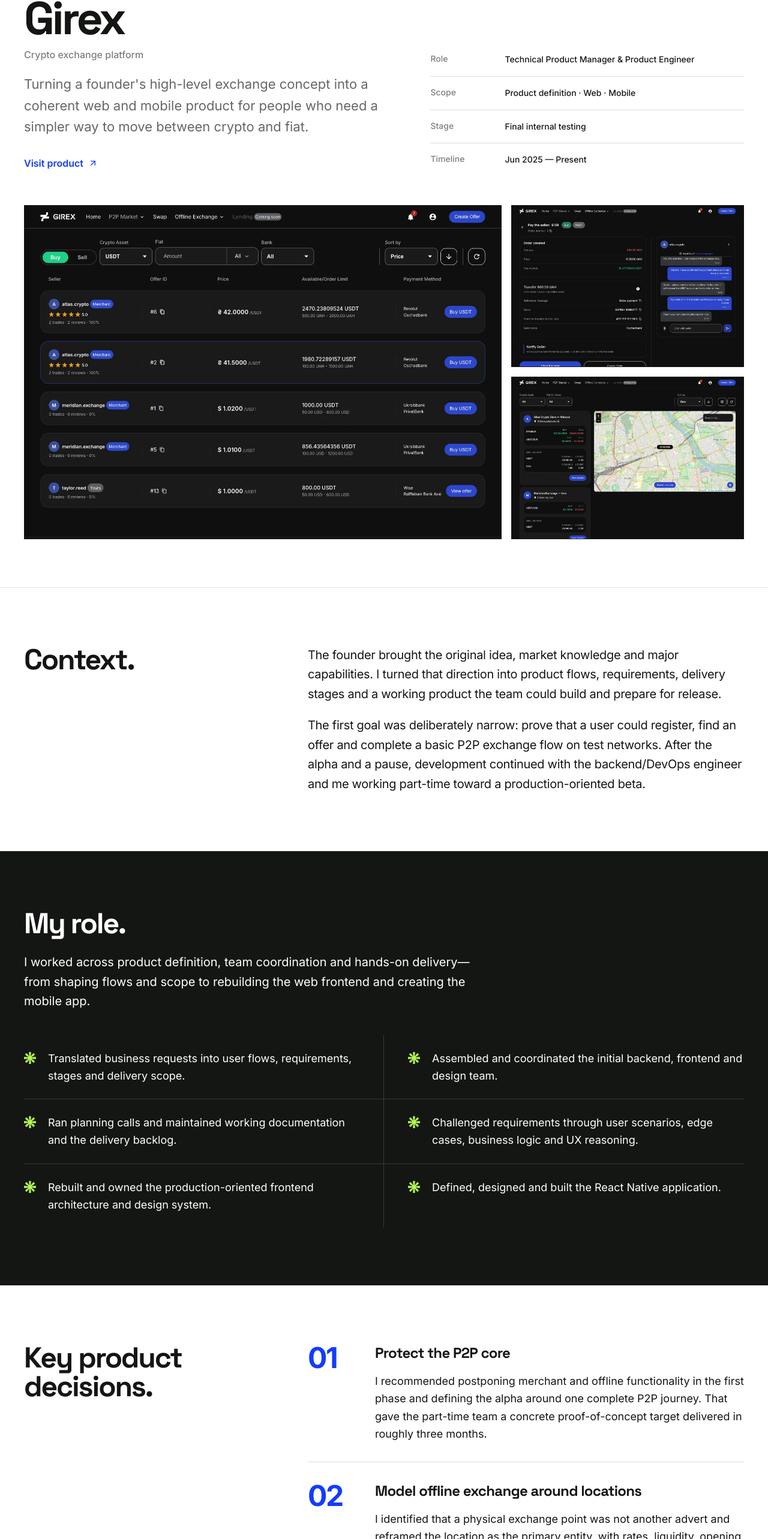
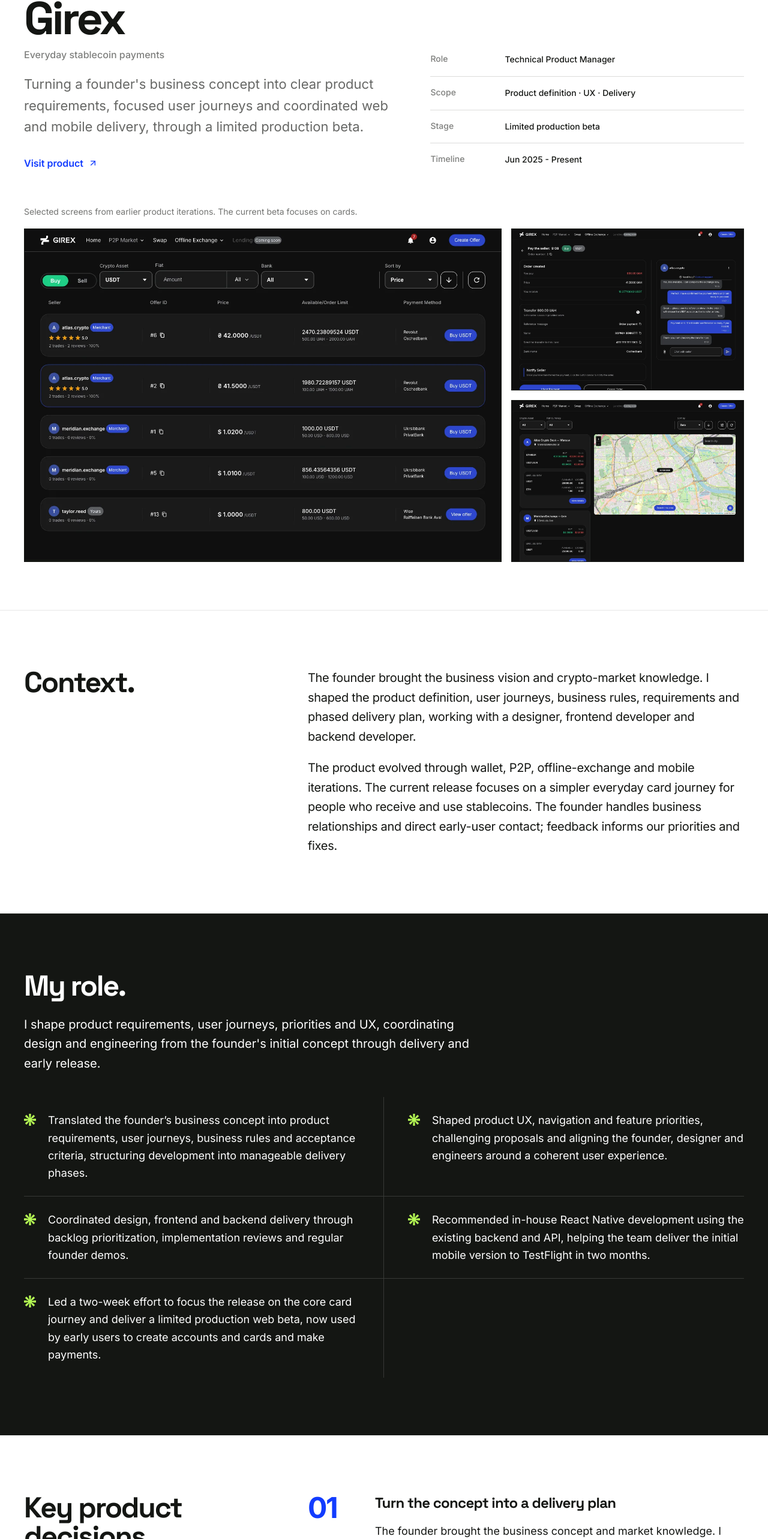
Before and after one commit to gizelo/gizelo-dev, a Next.js app: page /work/girex in a window 1280 px wide. Shown: the part 207-2773 px from the top of the page at 60% size. Built offline with nearby package versions, Linux system fonts and the light colour scheme.

Commit message:
feat: align portfolio with product management experience

```diff
--- a/src/app/layout.tsx
+++ b/src/app/layout.tsx
@@ -17,12 +17,12 @@ const spaceGrotesk = Space_Grotesk({
 
 const isVercelDeployment = process.env.VERCEL === "1";
 const siteDescription =
-  "Robert Gizelo is a Product Builder working across product definition, UX and engineering to turn complex ideas into working digital products.";
+  "Robert Gizelo is a Technical Product Manager shaping requirements, UX, priorities and cross-functional delivery for web and mobile products, backed by software engineering experience.";
 
 export const metadata: Metadata = {
   metadataBase: new URL("https://www.gizelo.dev"),
   title: {
-    default: "Robert Gizelo — Product Builder",
+    default: "Robert Gizelo — Technical Product Manager",
     template: "%s — Robert Gizelo",
   },
   description: siteDescription,
@@ -33,7 +33,7 @@ export const metadata: Metadata = {
     type: "website",
     locale: "en_US",
     siteName: "Robert Gizelo",
-    title: "Robert Gizelo — Product Builder",
+    title: "Robert Gizelo — Technical Product Manager",
     description: siteDescription,
     url: "/",
     images: [
@@ -41,13 +41,13 @@ export const metadata: Metadata = {
         url: "/og-image-v2.jpg",
         width: 1200,
         height: 630,
-        alt: "Robert Gizelo — Product Builder",
+        alt: "Robert Gizelo — Technical Product Manager",
       },
     ],
   },
   twitter: {
     card: "summary_large_image",
-    title: "Robert Gizelo — Product Builder",
+    title: "Robert Gizelo — Technical Product Manager",
     description: siteDescription,
     images: ["/og-image-v2.jpg"],
   },
--- a/src/app/page.tsx
+++ b/src/app/page.tsx
@@ -2,9 +2,9 @@ import type { Metadata } from "next";
 import HomePage from "@/views/HomePage";
 
 export const metadata: Metadata = {
-  title: "Robert Gizelo — Product Builder",
+  title: "Robert Gizelo — Technical Product Manager",
   description:
-    "Robert Gizelo is a Product Builder working across product definition, UX and engineering to turn complex ideas into working digital products.",
+    "Robert Gizelo is a Technical Product Manager shaping requirements, UX, priorities and cross-functional delivery for web and mobile products, backed by software engineering experience.",
   alternates: { canonical: "/" },
 };
 
@@ -13,7 +13,7 @@ const personSchema = {
   "@type": "Person",
   name: "Robert Gizelo",
   url: "https://www.gizelo.dev",
-  jobTitle: "Product Builder",
+  jobTitle: "Technical Product Manager",
   sameAs: ["https://www.linkedin.com/in/gizelo/", "https://t.me/gizelo"],
   knowsAbout: [
     "Product management",
--- a/src/constants.ts
+++ b/src/constants.ts
@@ -50,53 +50,55 @@ export const caseStudies: CaseStudy[] = [
   {
     slug: "girex",
     name: "Girex",
-    category: "Crypto exchange platform",
+    category: "Everyday stablecoin payments",
     summary:
-      "Turning a founder's high-level exchange concept into a coherent web and mobile product for people who need a simpler way to move between crypto and fiat.",
-    role: "Technical Product Manager & Product Engineer",
-    scope: "Product definition · Web · Mobile",
-    stage: "Final internal testing",
-    timeline: "Jun 2025 — Present",
+      "Turning a founder's business concept into clear product requirements, focused user journeys and coordinated web and mobile delivery, through a limited production beta.",
+    role: "Technical Product Manager",
+    scope: "Product definition · UX · Delivery",
+    stage: "Limited production beta",
+    timeline: "Jun 2025 - Present",
     website: "https://girex.io/",
-    ownershipLabel: "Led product definition and delivery · Built the web frontend and mobile app",
+    ownershipLabel: "Product definition, UX, prioritization and cross-functional delivery",
     context: [
-      "The founder brought the original idea, market knowledge and major capabilities. I turned that direction into product flows, requirements, delivery stages and a working product the team could build and prepare for release.",
-      "The first goal was deliberately narrow: prove that a user could register, find an offer and complete a basic P2P exchange flow on test networks. After the alpha and a pause, development continued with the backend/DevOps engineer and me working part-time toward a production-oriented beta.",
+      "The founder brought the business vision and crypto-market knowledge. I shaped the product definition, user journeys, business rules, requirements and phased delivery plan, working with a designer, frontend developer and backend developer.",
+      "The product evolved through wallet, P2P, offline-exchange and mobile iterations. The current release focuses on a simpler everyday card journey for people who receive and use stablecoins. The founder handles business relationships and direct early-user contact; feedback informs our priorities and fixes.",
     ],
     owned: [
-      "Translated business requests into user flows, requirements, stages and delivery scope.",
-      "Assembled and coordinated the initial backend, frontend and design team.",
-      "Ran planning calls and maintained working documentation and the delivery backlog.",
-      "Challenged requirements through user scenarios, edge cases, business logic and UX reasoning.",
-      "Rebuilt and owned the production-oriented frontend architecture and design system.",
-      "Defined, designed and built the React Native application.",
+      "Translated the founder’s business concept into product requirements, user journeys, business rules and acceptance criteria, structuring development into manageable delivery phases.",
+      "Shaped product UX, navigation and feature priorities, challenging proposals and aligning the founder, designer and engineers around a coherent user experience.",
+      "Coordinated design, frontend and backend delivery through backlog prioritization, implementation reviews and regular founder demos.",
+      "Recommended in-house React Native development using the existing backend and API, helping the team deliver the initial mobile version to TestFlight in two months.",
+      "Led a two-week effort to focus the release on the core card journey and deliver a limited production web beta, now used by early users to create accounts and cards and make payments.",
     ],
     decisions: [
       {
-        title: "Protect the P2P core",
-        body: "I recommended postponing merchant and offline functionality in the first phase and defining the alpha around one complete P2P journey. That gave the part-time team a concrete proof-of-concept target delivered in roughly three months.",
+        title: "Turn the concept into a delivery plan",
+        body: "The founder brought the business concept and market knowledge. I translated it into user journeys, business rules, acceptance criteria and phased delivery, coordinating design and engineering and reviewing progress through regular demos.",
       },
       {
-        title: "Model offline exchange around locations",
-        body: "I identified that a physical exchange point was not another advert and reframed the location as the primary entity, with rates, liquidity, opening hours and supported assets attached to it—creating a clearer foundation for discovery and merchant operations.",
+        title: "Model offline exchange around offices",
+        body: "Finite-volume P2P advertisements did not fit the ongoing work of an exchange office. I proposed one persistent office profile with its address, currencies, rates and conditions, searchable by what a user wanted to buy or sell. The model was implemented, while the feature remains outside the current first-release scope.",
       },
       {
-        title: "Build mobile capability in-house",
-        body: "After reviewing an external Flutter proposal, the existing React product and long-term maintenance, I recommended React Native and internal delivery. I defined the mobile scope, navigation and interaction patterns, then built the application myself.",
+        title: "Keep mobile development in the team",
+        body: "I reviewed an external Flutter option and recommended React Native with our existing backend and API. The team delivered the initial version to TestFlight in two months. Keeping development in-house also made subsequent changes easier to coordinate and maintain.",
+      },
+      {
+        title: "Focus the release on everyday card use",
+        body: "I challenged a broad launch scope and helped define the core card journey, bringing cards and frequent actions onto one main screen and deferring secondary features. A focused two-week effort aligned positioning, UX, documentation and delivery for an early production web beta.",
       },
     ],
     delivered: [
-      "Customer web and React Native applications.",
-      "Online P2P offers, deals, chat, appeals and support flows.",
-      "Wallets, transaction history, profiles, verification and reputation.",
-      "Offline exchange-point discovery, rates, liquidity and orders.",
-      "Merchant tools for exchange points, orders, wallets and analytics.",
-      "Admin tools for users, offers, appeals, KYC and platform operations.",
+      "Product requirements, user journeys, business rules and acceptance criteria.",
+      "Phased delivery plans, backlog priorities, implementation reviews and founder demos.",
+      "A coherent card-first UX with wallets and frequent actions on one main screen.",
+      "An initial React Native client delivered to TestFlight in two months.",
+      "A limited production web beta with working account creation, cards and payments.",
     ],
     outcome:
-      "Girex moved from a name, brand color and broad concept to a working product spanning customer, merchant, admin, web and mobile experiences. The platform is now undergoing final internal testing, security hardening and release preparation before its public launch.",
+      "The web beta is running in production with early users who have created accounts and cards and can make payments. The founder is collecting feedback and issues while we refine the experience. The updated iOS version is in TestFlight. The recent two-week release effort is one milestone within my ongoing product role.",
     reflection:
-      "The biggest lesson was to protect shorter release-and-feedback cycles more firmly. I would now define success criteria and event tracking earlier, test the smallest reliable version with external users sooner, and hold the agreed scope more tightly.",
+      "The most useful shift was moving from a broad set of capabilities to one clear user journey. The next step is to learn from early usage, establish useful product measures and expand the experience in priority order.",
     cover: {
       src: "/work/girex/p2p-market.webp",
       srcSmall: "/work/girex/p2p-market-960.webp",
--- a/src/views/GirexCaseStudyPage.tsx
+++ b/src/views/GirexCaseStudyPage.tsx
@@ -70,7 +70,7 @@ const GirexCaseStudyPage = ({ project }: GirexCaseStudyPageProps) => {
     "Operational control across the platform.",
   ];
   const webStoryDescriptions = [
-    "The beta connects offers, escrow-backed deals, payment details, clear order states and real-time chat in one continuous journey.",
+    "An earlier product iteration connected offers, payment details, order states and real-time chat in a complete P2P journey. This capability is outside the current card-first release scope.",
     ...media.grid.map((image) => image.caption ?? image.alt),
   ];
   const webStories = media.lead ? [media.lead, ...media.grid] : media.grid;
@@ -140,6 +140,9 @@ const GirexCaseStudyPage = ({ project }: GirexCaseStudyPageProps) => {
           </header>
 
           <div className="site-container pb-16 sm:pb-20">
+            <p className="mb-4 text-sm leading-relaxed text-ink/60">
+              Selected screens from earlier product iterations. The current beta focuses on cards.
+            </p>
             <HeroCollage
               cover={project.cover}
               supporting={[media.lead ?? media.grid[0], media.grid[0]]}
@@ -171,8 +174,8 @@ const GirexCaseStudyPage = ({ project }: GirexCaseStudyPageProps) => {
             <div className="site-container">
               <h2 className="text-4xl font-bold tracking-[-0.045em] sm:text-5xl">My role.</h2>
               <p className="mt-6 max-w-3xl text-xl leading-relaxed text-white/68">
-                I worked across product definition, team coordination and hands-on delivery—from
-                shaping flows and scope to rebuilding the web frontend and creating the mobile app.
+                I shape product requirements, user journeys, priorities and UX, coordinating design
+                and engineering from the founder's initial concept through delivery and early release.
               </p>
               <ul className="mt-10 grid md:grid-cols-2">
                 {project.owned.map((item, index) => (
@@ -252,10 +255,10 @@ const GirexCaseStudyPage = ({ project }: GirexCaseStudyPageProps) => {
                   Web platform.
                 </h2>
                 <p className="mt-6 text-xl leading-relaxed text-white/68">
-                  The web beta grew from a narrow P2P proof of concept into a connected product for
-                  customers, merchants and platform operations. I replaced most of the alpha
-                  frontend while establishing the architecture, design system and stronger flows
-                  needed for release preparation.
+                  The screens below show earlier product iterations across P2P, offline exchange and
+                  platform operations. My work covered requirements, business rules, navigation and
+                  implementation reviews. The current production beta prioritizes the card journey,
+                  with secondary capabilities deferred.
                 </p>
               </div>
 
@@ -298,9 +301,10 @@ const GirexCaseStudyPage = ({ project }: GirexCaseStudyPageProps) => {
                     Mobile app.
                   </h2>
                   <p className="mt-6 text-xl leading-relaxed text-white/68">
-                    After recommending React Native and internal delivery, I defined the mobile
-                    scope, information architecture and interaction patterns, then built a
-                    TestFlight beta covering the principal customer flows.
+                    I recommended React Native and in-house delivery, shaped the mobile scope and
+                    user journeys, and helped the team reach the initial TestFlight version in two
+                    months. These screens show earlier iterations. The updated card-first iOS
+                    experience is also being refined in TestFlight before a public release.
                   </p>
                 </div>
 
--- a/src/views/HomePage.tsx
+++ b/src/views/HomePage.tsx
@@ -17,12 +17,12 @@ const workModes = [
   {
     icon: Boxes,
     title: "Build",
-    body: "Web and mobile UX, architecture and implementation.",
+    body: "UX decisions, technical feasibility and team alignment.",
   },
   {
     icon: Rocket,
     title: "Ship",
-    body: "Coordination, release preparation and iteration.",
+    body: "Coordinated delivery, early releases and iteration.",
   },
 ];
 
@@ -33,18 +33,18 @@ const HomePage = () => {
       <main id="main-content">
         <section className="site-container grid items-center gap-12 py-14 sm:gap-20 lg:min-h-[86vh] lg:grid-cols-[1.05fr_0.95fr] lg:gap-12 lg:py-14">
           <div className="relative z-10">
-            <p className="eyebrow">Robert Gizelo · Product Builder</p>
+            <p className="eyebrow">Robert Gizelo · Technical Product Manager</p>
             <h1 className="mt-6 max-w-4xl text-[clamp(3.8rem,8vw,8rem)] font-bold leading-[0.9] tracking-[-0.065em] text-ink">
               Turning ideas into working products.
             </h1>
             <div className="mt-8 flex flex-wrap items-center gap-x-2 gap-y-2 text-sm font-medium text-ink/70 sm:gap-x-3 sm:text-lg">
-              <span>6+ years</span>
+              <span>Product definition</span>
               <span aria-hidden="true">·</span>
-              <span>SaaS</span>
+              <span>UX</span>
               <span aria-hidden="true">·</span>
-              <span>Fintech</span>
+              <span>Prioritization</span>
               <span aria-hidden="true">·</span>
-              <span>Crypto</span>
+              <span>Delivery</span>
             </div>
             <div className="mt-8 flex flex-col gap-3 sm:flex-row">
               <SectionLink
@@ -171,9 +171,10 @@ const HomePage = () => {
             </h2>
             <div className="mt-12 grid gap-12 lg:grid-cols-2 lg:items-start">
               <p className="max-w-3xl text-xl leading-relaxed text-ink/70">
-                I work with founders and product teams to turn complex ideas into working products.
-                Depending on what the product needs, I move between definition, UX, engineering,
-                coordination and release preparation.
+                I’m a Technical Product Manager working with founders, designers and engineers to
+                turn business ideas into clear requirements, focused user journeys and working
+                products. My software engineering background helps connect product decisions with
+                technical constraints, from initial definition through delivery and early release.
               </p>
               <ul>
                 {workModes.map(({ icon: Icon, title, body }) => (
```
